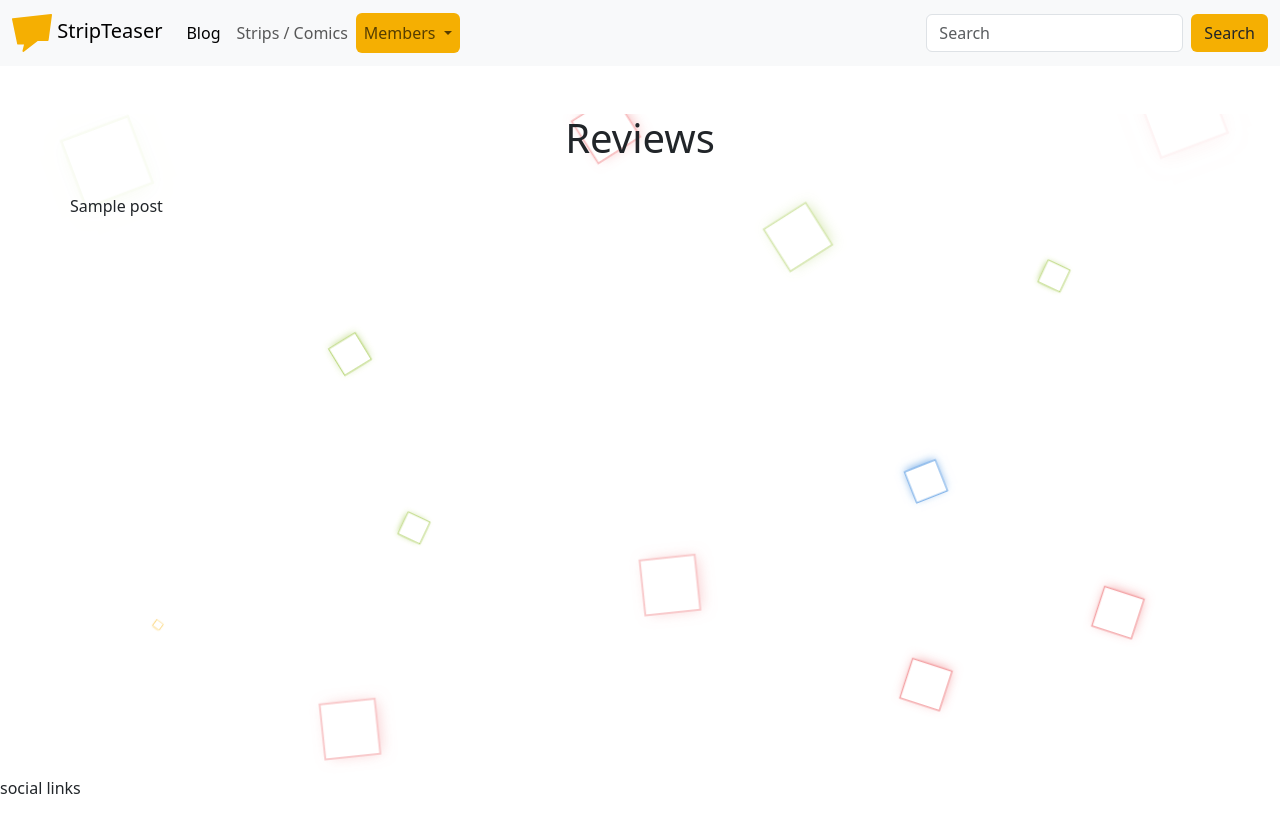
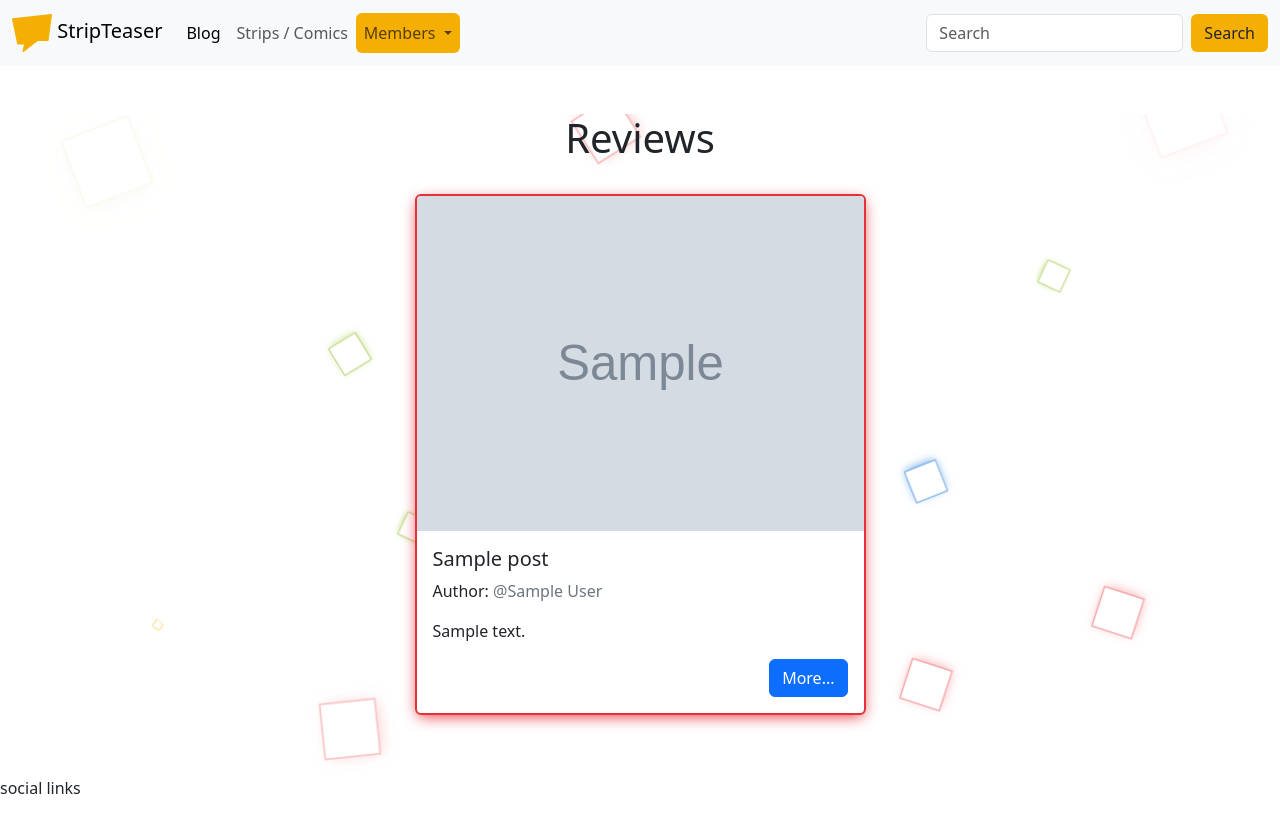
Before and after one commit to radule90/CI_PP__4, a Django app: template blogpost/templates/blogpost/blog.html in a window 1280 px wide. Run offline with Django 3.2, Linux system fonts and the light colour scheme; the template is opened without the code that fills it: most values are stand-ins (such as "Sample title", 1, 10 or a date in 2020); grey boxes marked "Sample" are stand-in pictures.

Commit message:
Add basic style for post card

```diff
--- a/blogpost/templates/blogpost/blog.html
+++ b/blogpost/templates/blogpost/blog.html
@@ -5,9 +5,25 @@
     <div class="row text-center mb-4">
         <h1>Reviews</h1>
     </div>
-    <div class="row">
+    <div class="row gap-5 justify-content-center my-auto">
         {% for post in page_obj %}
-        {{ post }}
+        <div class="col-md-5">
+            <div class="card">
+                <img src="{{ post.featured_image.url }}" class="card-img-top" alt="{{ post.strip.title }} image">
+                <div class="card-body">
+                    <h5 class="card-title">{{ post.title }}</h5>
+                    <p>Author:
+                        <a href="{% url 'profile' post.author.id %}" class="link-secondary link-offset-2 link-underline-opacity-0 link-underline-opacity-100-hover">
+                            @{{ post.author }}
+                        </a>
+                    </p>
+                    <p class="card-text">{{ post.content|truncatewords:30 }}</p>
+                    <div class="text-end">
+                        <a href="#" class="btn btn-primary">More...</a>
+                    </div>
+                </div>
+            </div>
+        </div>
         {% endfor %}
     </div>
 </div>
--- a/blogpost/views.py
+++ b/blogpost/views.py
@@ -12,4 +12,4 @@ class StripPostListView(ListView):
     model = StripPost
     template_name = 'blogpost/blog.html'
     context_object_name = 'posts'
-    # paginate_by = 4
+    paginate_by = 4
```
